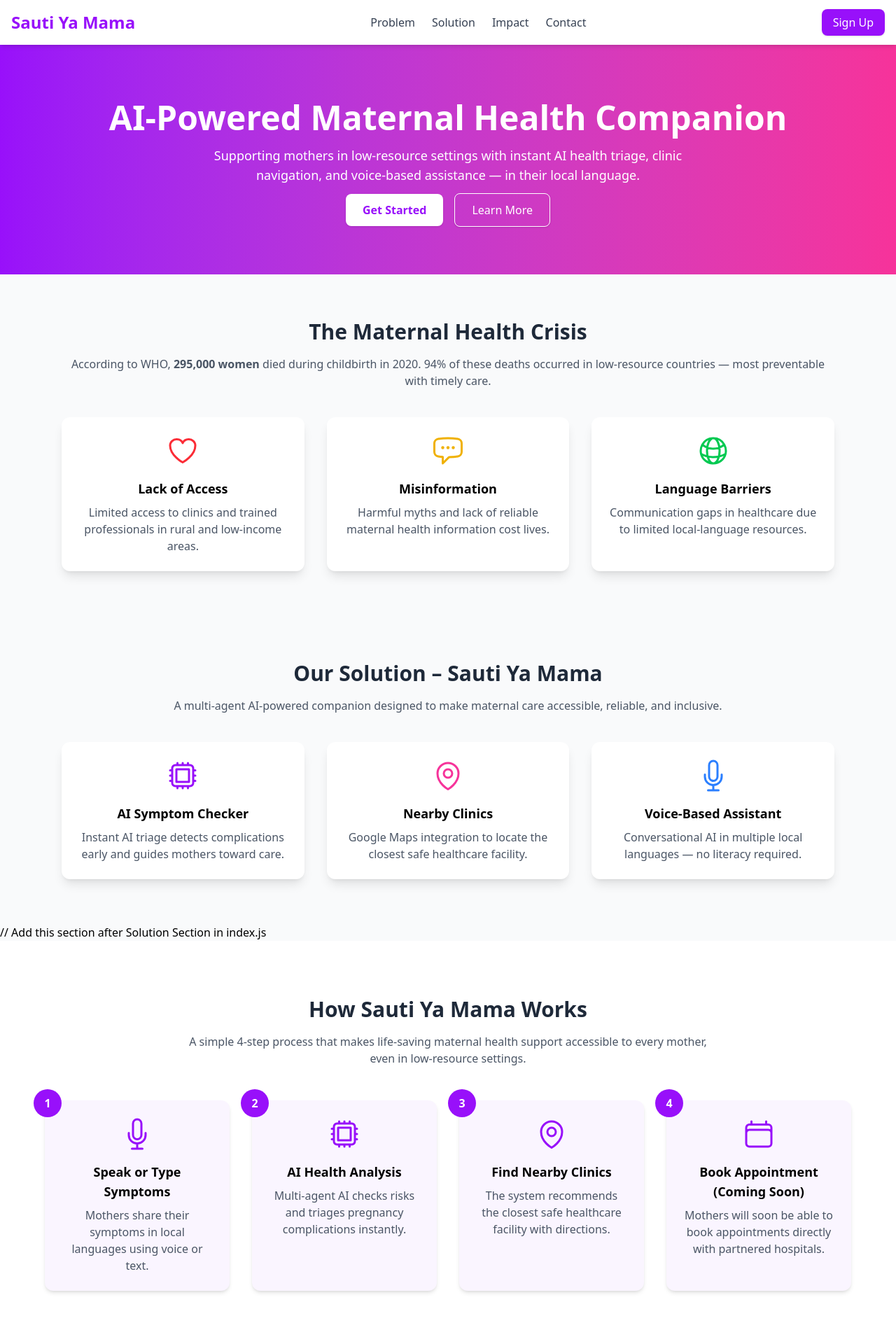
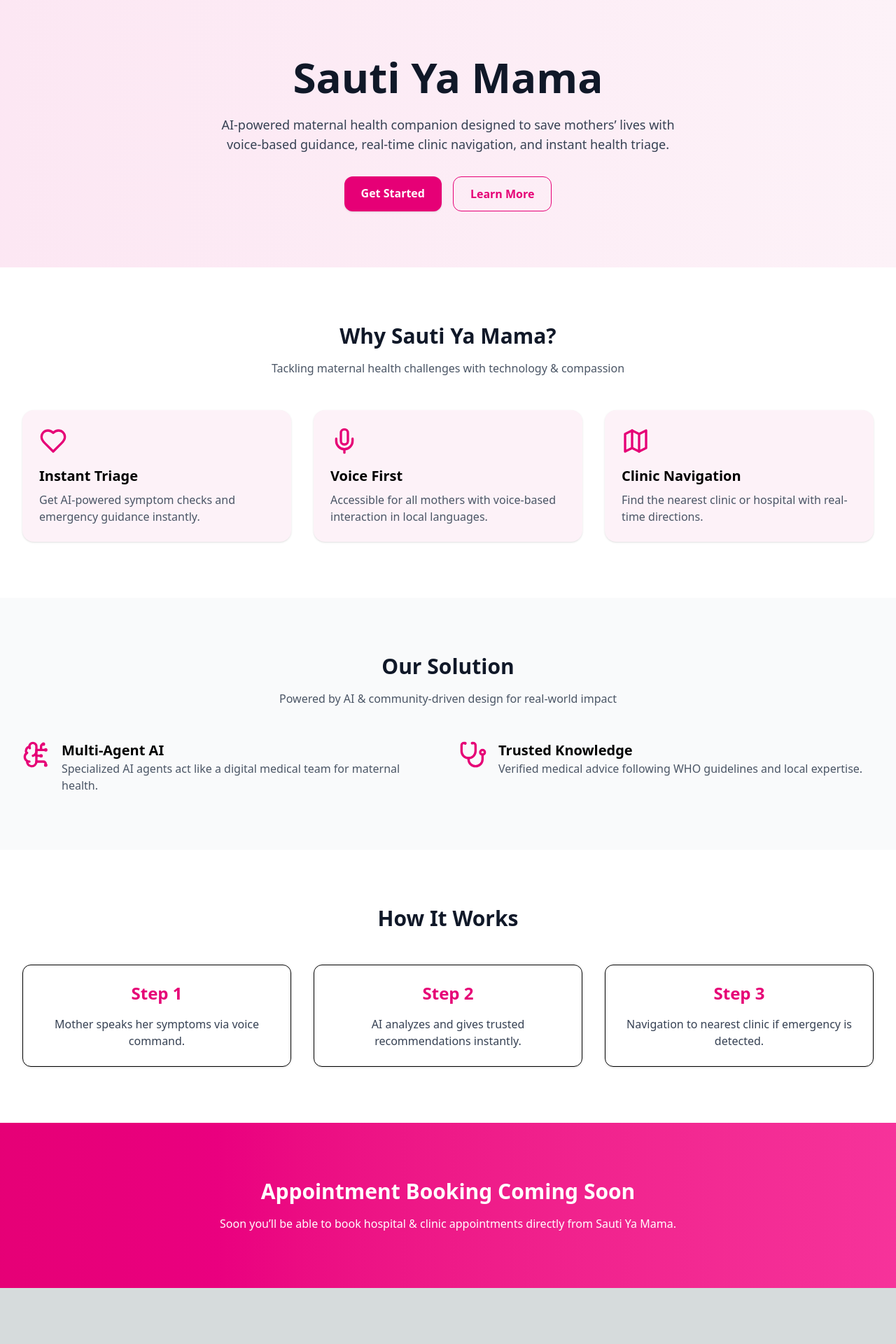
Before and after one commit to MotsimAslam/sauti-ya-mama, a Next.js app in the folder frontend/: page / in a window 1280 px wide. Shown: the top 1920 px of the page at 70% size. After the commit the page ends 1840 px from the top, so only its background shows below. Built offline with nearby package versions, Linux system fonts and the light colour scheme.

Commit message:
updated again index.js

```diff
--- a/frontend/pages/index.js
+++ b/frontend/pages/index.js
@@ -1,255 +1,158 @@
-// frontend/pages/index.js
-import {
-  HeartIcon,
-  GlobeAltIcon,
-  ChatBubbleLeftEllipsisIcon,
-  CpuChipIcon,
-  MapPinIcon,
-  MicrophoneIcon,
-  ChartBarIcon,
-  UserGroupIcon,
-  LanguageIcon,
-  CalendarIcon,
-} from "@heroicons/react/24/outline";
+// pages/index.js
+import Head from "next/head";
+import Link from "next/link";
+import { Heart, Users, Map, Mic, BrainCircuit, Stethoscope } from "lucide-react";
 
 export default function Home() {
   return (
-    <div className="bg-gray-50 min-h-screen">
-      {/* ✅ Navbar */}
-      <header className="bg-white shadow-md sticky top-0 z-50">
-        <div className="max-w-7xl mx-auto flex items-center justify-between p-4">
-          <h1 className="text-2xl font-bold text-purple-600">Sauti Ya Mama</h1>
-          <nav className="hidden md:flex space-x-6 text-gray-700">
-            <a href="#problem" className="hover:text-purple-600">Problem</a>
-            <a href="#solution" className="hover:text-purple-600">Solution</a>
-            <a href="#impact" className="hover:text-purple-600">Impact</a>
-            <a href="#contact" className="hover:text-purple-600">Contact</a>
-          </nav>
-          <div>
-            <a
+    <>
+      <Head>
+        <title>Sauti Ya Mama - AI Maternal Health Companion</title>
+      </Head>
+
+      {/* Hero Section */}
+      <section className="bg-gradient-to-r from-pink-100 to-pink-50 py-20">
+        <div className="max-w-7xl mx-auto px-6 lg:px-8 text-center">
+          <h1 className="text-4xl md:text-6xl font-extrabold text-gray-900">
+            Sauti Ya Mama
+          </h1>
+          <p className="mt-6 text-lg text-gray-700 max-w-2xl mx-auto">
+            AI-powered maternal health companion designed to save mothers’ lives
+            with voice-based guidance, real-time clinic navigation, and instant
+            health triage.
+          </p>
+          <div className="mt-8 flex justify-center space-x-4">
+            <Link
               href="/auth"
-              className="bg-purple-600 text-white px-4 py-2 rounded-lg shadow hover:bg-purple-700 transition"
-            >
-              Sign Up
-            </a>
-          </div>
-        </div>
-      </header>
-
-      {/* ✅ Hero Section */}
-      <section className="bg-gradient-to-r from-purple-600 to-pink-500 text-white py-20 px-6 text-center">
-        <h2 className="text-4xl md:text-5xl font-extrabold mb-4">
-          AI-Powered Maternal Health Companion
-        </h2>
-        <p className="text-lg max-w-2xl mx-auto mb-6">
-          Supporting mothers in low-resource settings with instant AI health
-          triage, clinic navigation, and voice-based assistance — in their local language.
-        </p>
-        <div className="space-x-4">
-          <a
-            href="/auth"
-            className="bg-white text-purple-600 font-semibold px-6 py-3 rounded-lg shadow hover:bg-gray-100 transition"
+              className="px-6 py-3 rounded-xl bg-pink-600 text-white font-semibold shadow hover:bg-pink-700"
             >
               Get Started
-          </a>
-          <a
-            href="#problem"
-            className="border border-white px-6 py-3 rounded-lg shadow hover:bg-white hover:text-purple-600 transition"
+            </Link>
+            <Link
+              href="#solution"
+              className="px-6 py-3 rounded-xl border border-pink-600 text-pink-600 font-semibold hover:bg-pink-50"
             >
               Learn More
-          </a>
-        </div>
-      </section>
-
-      {/* ✅ Problem Section */}
-      <section id="problem" className="py-16 px-6 max-w-6xl mx-auto text-center">
-        <h3 className="text-3xl font-bold text-gray-800 mb-4">The Maternal Health Crisis</h3>
-        <p className="text-gray-600 mb-10">
-          According to WHO, <span className="font-semibold">295,000 women</span> died during childbirth in 2020.
-          94% of these deaths occurred in low-resource countries — most preventable with timely care.
-        </p>
-
-        <div className="grid md:grid-cols-3 gap-8">
-          <div className="bg-white rounded-xl shadow-lg p-6 text-center">
-            <HeartIcon className="h-12 w-12 text-red-500 mx-auto mb-4" />
-            <h4 className="text-lg font-bold mb-2">Lack of Access</h4>
-            <p className="text-gray-600">
-              Limited access to clinics and trained professionals in rural and low-income areas.
-            </p>
-          </div>
-
-          <div className="bg-white rounded-xl shadow-lg p-6 text-center">
-            <ChatBubbleLeftEllipsisIcon className="h-12 w-12 text-yellow-500 mx-auto mb-4" />
-            <h4 className="text-lg font-bold mb-2">Misinformation</h4>
-            <p className="text-gray-600">
-              Harmful myths and lack of reliable maternal health information cost lives.
-            </p>
-          </div>
-
-          <div className="bg-white rounded-xl shadow-lg p-6 text-center">
-            <GlobeAltIcon className="h-12 w-12 text-green-500 mx-auto mb-4" />
-            <h4 className="text-lg font-bold mb-2">Language Barriers</h4>
-            <p className="text-gray-600">
-              Communication gaps in healthcare due to limited local-language resources.
-            </p>
+            </Link>
           </div>
         </div>
       </section>
 
-      {/* ✅ Solution Section */}
-      <section id="solution" className="py-16 px-6 max-w-6xl mx-auto text-center">
-        <h3 className="text-3xl font-bold text-gray-800 mb-4">Our Solution – Sauti Ya Mama</h3>
-        <p className="text-gray-600 mb-10">
-          A multi-agent AI-powered companion designed to make maternal care accessible, reliable, and inclusive.
+      {/* Features Section */}
+      <section id="features" className="py-20 bg-white">
+        <div className="max-w-7xl mx-auto px-6 lg:px-8">
+          <h2 className="text-3xl font-bold text-center text-gray-900">
+            Why Sauti Ya Mama?
+          </h2>
+          <p className="mt-4 text-center text-gray-600">
+            Tackling maternal health challenges with technology & compassion
           </p>
 
-        <div className="grid md:grid-cols-3 gap-8">
-          <div className="bg-white rounded-xl shadow-lg p-6 text-center">
-            <CpuChipIcon className="h-12 w-12 text-purple-600 mx-auto mb-4" />
-            <h4 className="text-lg font-bold mb-2">AI Symptom Checker</h4>
-            <p className="text-gray-600">
-              Instant AI triage detects complications early and guides mothers toward care.
+          <div className="mt-12 grid gap-8 md:grid-cols-3">
+            <div className="bg-pink-50 p-6 rounded-2xl shadow hover:shadow-lg transition">
+              <Heart className="h-10 w-10 text-pink-600" />
+              <h3 className="mt-4 text-xl font-semibold">Instant Triage</h3>
+              <p className="mt-2 text-gray-600">
+                Get AI-powered symptom checks and emergency guidance instantly.
               </p>
             </div>
 
-          <div className="bg-white rounded-xl shadow-lg p-6 text-center">
-            <MapPinIcon className="h-12 w-12 text-pink-500 mx-auto mb-4" />
-            <h4 className="text-lg font-bold mb-2">Nearby Clinics</h4>
-            <p className="text-gray-600">
-              Google Maps integration to locate the closest safe healthcare facility.
+            <div className="bg-pink-50 p-6 rounded-2xl shadow hover:shadow-lg transition">
+              <Mic className="h-10 w-10 text-pink-600" />
+              <h3 className="mt-4 text-xl font-semibold">Voice First</h3>
+              <p className="mt-2 text-gray-600">
+                Accessible for all mothers with voice-based interaction in local
+                languages.
               </p>
             </div>
 
-          <div className="bg-white rounded-xl shadow-lg p-6 text-center">
-            <MicrophoneIcon className="h-12 w-12 text-blue-500 mx-auto mb-4" />
-            <h4 className="text-lg font-bold mb-2">Voice-Based Assistant</h4>
-            <p className="text-gray-600">
-              Conversational AI in multiple local languages — no literacy required.
-            </p>
-          </div>
-        </div>
-      </section>
-
-      // Add this section after Solution Section in index.js
-
-{/* ✅ How It Works Section */}
-<section id="how-it-works" className="py-20 px-6 bg-white">
-  <div className="max-w-6xl mx-auto text-center">
-    <h3 className="text-3xl font-bold text-gray-800 mb-4">How Sauti Ya Mama Works</h3>
-    <p className="text-gray-600 mb-12 max-w-3xl mx-auto">
-      A simple 4-step process that makes life-saving maternal health support
-      accessible to every mother, even in low-resource settings.
-    </p>
-
-    <div className="grid md:grid-cols-4 gap-8">
-      {/* Step 1 */}
-      <div className="bg-purple-50 rounded-xl shadow-md p-6 relative">
-        <div className="absolute -top-4 -left-4 bg-purple-600 text-white w-10 h-10 flex items-center justify-center rounded-full font-bold">
-          1
-        </div>
-        <MicrophoneIcon className="h-12 w-12 text-purple-600 mx-auto mb-4" />
-        <h4 className="text-lg font-bold mb-2">Speak or Type Symptoms</h4>
-        <p className="text-gray-600">
-          Mothers share their symptoms in local languages using voice or text.
-        </p>
-      </div>
-
-      {/* Step 2 */}
-      <div className="bg-purple-50 rounded-xl shadow-md p-6 relative">
-        <div className="absolute -top-4 -left-4 bg-purple-600 text-white w-10 h-10 flex items-center justify-center rounded-full font-bold">
-          2
-        </div>
-        <CpuChipIcon className="h-12 w-12 text-purple-600 mx-auto mb-4" />
-        <h4 className="text-lg font-bold mb-2">AI Health Analysis</h4>
-        <p className="text-gray-600">
-          Multi-agent AI checks risks and triages pregnancy complications instantly.
-        </p>
-      </div>
-
-      {/* Step 3 */}
-      <div className="bg-purple-50 rounded-xl shadow-md p-6 relative">
-        <div className="absolute -top-4 -left-4 bg-purple-600 text-white w-10 h-10 flex items-center justify-center rounded-full font-bold">
-          3
-        </div>
-        <MapPinIcon className="h-12 w-12 text-purple-600 mx-auto mb-4" />
-        <h4 className="text-lg font-bold mb-2">Find Nearby Clinics</h4>
-        <p className="text-gray-600">
-          The system recommends the closest safe healthcare facility with directions.
-        </p>
-      </div>
-
-      {/* Step 4 */}
-      <div className="bg-purple-50 rounded-xl shadow-md p-6 relative">
-        <div className="absolute -top-4 -left-4 bg-purple-600 text-white w-10 h-10 flex items-center justify-center rounded-full font-bold">
-          4
-        </div>
-        <CalendarIcon className="h-12 w-12 text-purple-600 mx-auto mb-4" />
-        <h4 className="text-lg font-bold mb-2">Book Appointment (Coming Soon)</h4>
-        <p className="text-gray-600">
-          Mothers will soon be able to book appointments directly with partnered hospitals.
+            <div className="bg-pink-50 p-6 rounded-2xl shadow hover:shadow-lg transition">
+              <Map className="h-10 w-10 text-pink-600" />
+              <h3 className="mt-4 text-xl font-semibold">Clinic Navigation</h3>
+              <p className="mt-2 text-gray-600">
+                Find the nearest clinic or hospital with real-time directions.
               </p>
             </div>
           </div>
         </div>
       </section>
 
-
-      {/* ✅ Impact Section */}
-      <section id="impact" className="py-16 bg-gray-100 text-center">
-        <h3 className="text-3xl font-bold text-gray-800 mb-6">Our Impact</h3>
-        <p className="text-gray-600 mb-10">
-          Real-world outcomes from our pilot programs show life-saving potential at scale.
+      {/* Solution Section */}
+      <section id="solution" className="py-20 bg-gray-50">
+        <div className="max-w-7xl mx-auto px-6 lg:px-8">
+          <h2 className="text-3xl font-bold text-center text-gray-900">
+            Our Solution
+          </h2>
+          <p className="mt-4 text-center text-gray-600">
+            Powered by AI & community-driven design for real-world impact
           </p>
 
-        <div className="grid md:grid-cols-3 gap-8 max-w-5xl mx-auto">
-          <div className="bg-white rounded-xl shadow-lg p-6 text-center">
-            <UserGroupIcon className="h-12 w-12 text-purple-600 mx-auto mb-4" />
-            <h4 className="text-xl font-bold">10,000+</h4>
-            <p className="text-gray-600">Mothers Reached</p>
+          <div className="mt-12 grid gap-8 md:grid-cols-2">
+            <div className="flex space-x-4">
+              <BrainCircuit className="h-10 w-10 text-pink-600 flex-shrink-0" />
+              <div>
+                <h3 className="text-xl font-semibold">Multi-Agent AI</h3>
+                <p className="text-gray-600">
+                  Specialized AI agents act like a digital medical team for
+                  maternal health.
+                </p>
+              </div>
             </div>
 
-          <div className="bg-white rounded-xl shadow-lg p-6 text-center">
-            <LanguageIcon className="h-12 w-12 text-pink-500 mx-auto mb-4" />
-            <h4 className="text-xl font-bold">5+</h4>
-            <p className="text-gray-600">Languages Supported</p>
+            <div className="flex space-x-4">
+              <Stethoscope className="h-10 w-10 text-pink-600 flex-shrink-0" />
+              <div>
+                <h3 className="text-xl font-semibold">Trusted Knowledge</h3>
+                <p className="text-gray-600">
+                  Verified medical advice following WHO guidelines and local
+                  expertise.
+                </p>
               </div>
-
-          <div className="bg-white rounded-xl shadow-lg p-6 text-center">
-            <ChartBarIcon className="h-12 w-12 text-green-500 mx-auto mb-4" />
-            <h4 className="text-xl font-bold">100+</h4>
-            <p className="text-gray-600">Clinics Connected</p>
+            </div>
           </div>
         </div>
       </section>
 
-      {/* ✅ Appointment Booking (Coming Soon) */}
-      <section className="py-16 px-6 text-center bg-gradient-to-r from-pink-500 to-purple-600 text-white">
-        <div className="max-w-3xl mx-auto">
-          <CalendarIcon className="h-16 w-16 mx-auto mb-6 text-white" />
-          <h3 className="text-3xl font-bold mb-4">Coming Soon: Appointment Booking</h3>
-          <p className="text-lg mb-6">
-            Soon, mothers will be able to <span className="font-semibold">book appointments directly</span>
-            with partnered hospitals and clinics through Sauti Ya Mama.
+      {/* Steps Section */}
+      <section className="py-20 bg-white">
+        <div className="max-w-7xl mx-auto px-6 lg:px-8">
+          <h2 className="text-3xl font-bold text-center text-gray-900">
+            How It Works
+          </h2>
+
+          <div className="mt-12 grid gap-8 md:grid-cols-3">
+            <div className="text-center p-6 border rounded-xl shadow-sm">
+              <div className="text-pink-600 text-2xl font-bold">Step 1</div>
+              <p className="mt-4 text-gray-700">
+                Mother speaks her symptoms via voice command.
               </p>
-          <p className="italic text-sm text-gray-200">
-            *This feature is currently in development and will be available in upcoming releases.*
+            </div>
+
+            <div className="text-center p-6 border rounded-xl shadow-sm">
+              <div className="text-pink-600 text-2xl font-bold">Step 2</div>
+              <p className="mt-4 text-gray-700">
+                AI analyzes and gives trusted recommendations instantly.
               </p>
+            </div>
+
+            <div className="text-center p-6 border rounded-xl shadow-sm">
+              <div className="text-pink-600 text-2xl font-bold">Step 3</div>
+              <p className="mt-4 text-gray-700">
+                Navigation to nearest clinic if emergency is detected.
+              </p>
+            </div>
+          </div>
         </div>
       </section>
 
-      {/* ✅ Footer / CTA */}
-      <footer id="contact" className="bg-purple-600 text-white text-center py-12">
-        <h3 className="text-2xl font-bold mb-4">Ready to get started?</h3>
-        <p className="mb-6">
-          Join thousands of mothers using Sauti Ya Mama for safe, accessible, and reliable maternal health support.
+      {/* Coming Soon */}
+      <section className="bg-gradient-to-r from-pink-600 to-pink-500 py-20 text-white text-center">
+        <h2 className="text-3xl font-bold">Appointment Booking Coming Soon</h2>
+        <p className="mt-4 max-w-2xl mx-auto">
+          Soon you’ll be able to book hospital & clinic appointments directly
+          from Sauti Ya Mama.
         </p>
-        <a
-          href="/auth"
-          className="bg-white text-purple-600 px-6 py-3 rounded-lg shadow hover:bg-gray-100 font-semibold transition"
-        >
-          Sign Up Now
-        </a>
-      </footer>
-    </div>
+      </section>
+    </>
   );
 }
```
Lines whose indentation alone changed are shown as unchanged.
